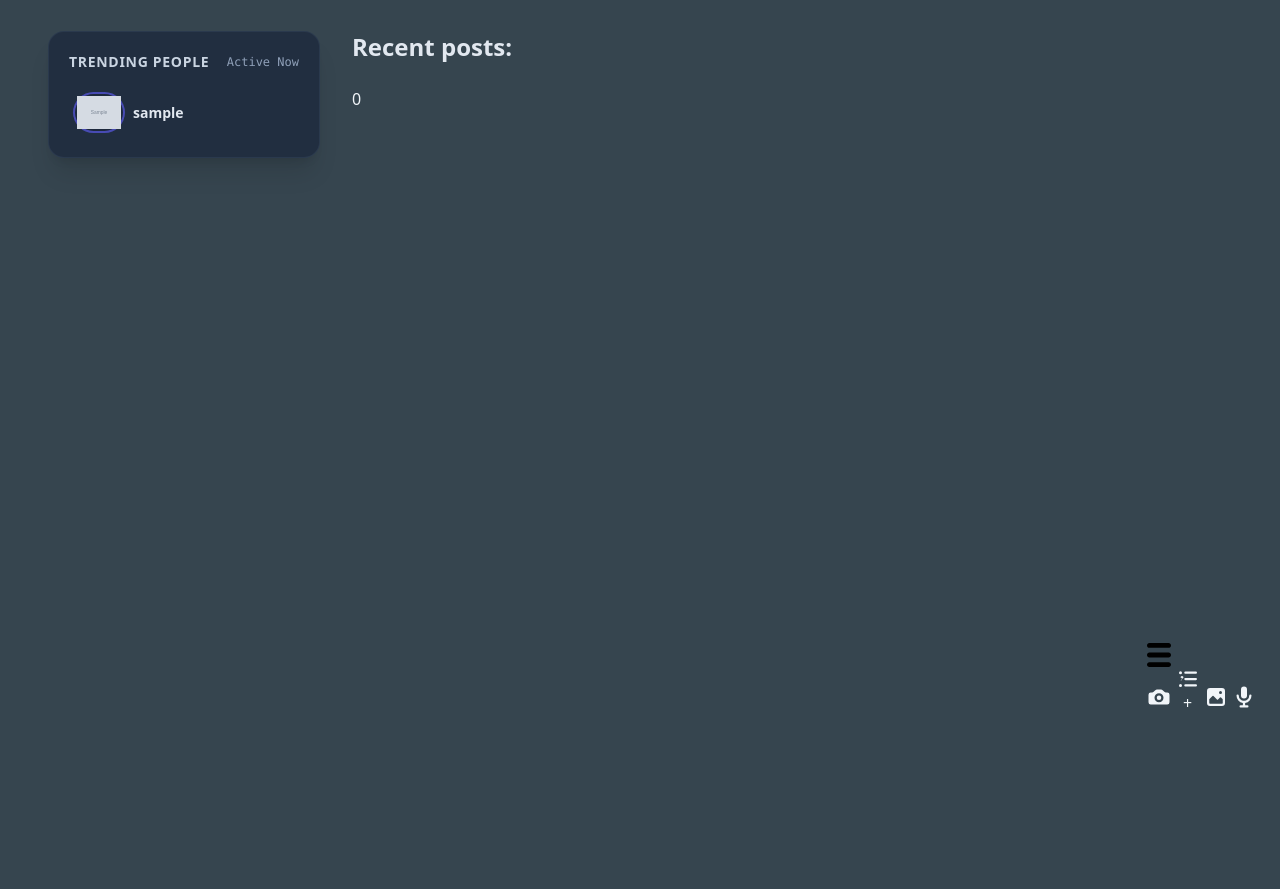
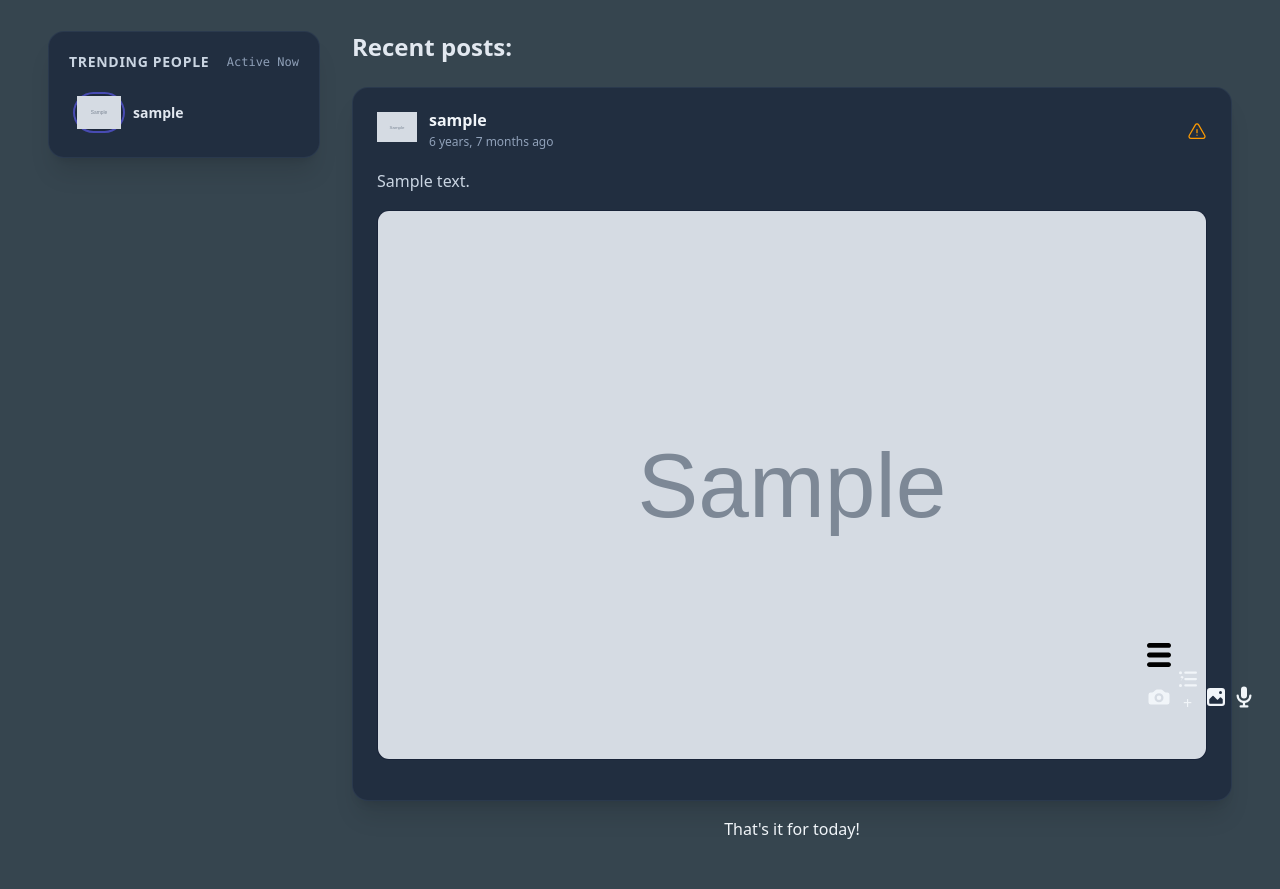
Before and after one commit to pratikkumararyan/OpenCircle, a Django app: page /ui/ in a window 1280 px wide. Shown: the part 61-950 px from the top of the page. Before the commit the page ends 769 px from the top, so only its background shows below. Run offline with Django 5.2, Linux system fonts and the light colour scheme; a user stored in the database is signed in; tables that the repository leaves empty hold one stand-in row (values such as "Sample post"); grey boxes marked "Sample" are stand-in pictures; data that the repository does not hold is empty; some libraries are stand-ins or nearby versions; some web fonts are replaced.

Commit message:
OKAYYYYY FINALLYYYYYY got the infinite scroll to work after wrestling with htmx calls for 45 whole mins and also made a system where it can find the last post so as to not throw errors and exit the htmx cycle gracefully, and also implemented a linking of users posts to their accounts on the dash

```diff
--- a/templates/UI/dashboard.html
+++ b/templates/UI/dashboard.html
@@ -123,7 +123,7 @@
             <main class="lg:col-span-9 xl:col-span-9 space-y-6 w-full">
                 <h2 class="text-xl md:text-2xl font-bold text-slate-200">Recent posts:</h2>
                 <div id="posts-feed" class="space-y-6 w-full">
-                    <input value="{{ newest }}" id="field{{ newest }}" name="post" />
+                    <input value="{{ newest }}" id="field{{ newest }}" name="post{{ newest }}" hidden/>
                     <div hx-get="feed/{{ newest }}"
                          hx-trigger="revealed"
                          hx-include="#field{{ newest }}"
--- a/templates/UI/postPartial.html
+++ b/templates/UI/postPartial.html
@@ -3,12 +3,14 @@
         <div class="flex items-center gap-3">
             <div class="avatar">
                 <div class="w-10 h-10 rounded-full">
+                    <a href="profile/{{ post.poster.pk }}">
                     <img src="{{ post.poster.profile.profile_picture.url }}"
-                         alt="{{ post.user.username }}" />
+                         alt="{{ post.poster.username }}" />
+                    </a>
                 </div>
             </div>
             <div>
-                <h3 class="font-bold text-sm md:text-base leading-none text-slate-100">{{ post.poster.username }}</h3>
+                <h3 class="font-bold text-sm md:text-base leading-none text-slate-100"><a href="profile/{{ post.poster.pk }}">{{ post.poster.username }}</a></h3>
                 <span class="text-xs text-slate-400">{{ post.timestamp|timesince }} ago</span>
             </div>
         </div>
@@ -32,9 +34,9 @@
                  alt="Post media" />
         </div>
     {% endif %}
-    <input value="{{ Id }}" id="field{{ Id }}" hidden name="post" />
+    <input value="{{ Id }}" id="field{{ Id }}" hidden name="post{{ Id }}" />
 </article>
-<div hx-get="{% url "feed/{{ Id }}" %}"
+<div hx-get="feed/{{ Id }}"
                          hx-include="#field{{ Id }}"
                          hx-trigger="revealed"
                          hx-swap="outerHTML"
--- a/ui/views.py
+++ b/ui/views.py
@@ -12,7 +12,7 @@ def ui(request):
     profile = Profile.objects.get(user=user)
     img = profile.profile_picture.url
     following = user.followers.all()
-    newest = Post.objects.all().order_by("-timestamp")[0].pk - 1
+    newest = Post.objects.all().order_by("-timestamp")[0].pk
     return render(request, "UI/dashboard.html", {"username": name, "img": img, "following": following, "newest": newest})
 
 @login_required
@@ -45,7 +45,9 @@ def postMessage(request):
     return redirect("/")
 
 def feed(request, postId):
-
-        lastIndex = request.session.get("post")
+    lastIndex = str(int(request.GET.get(f"post{postId}")) - 1)
+    try:
         postObj = Post.objects.get(pk=postId)
-        return render(request, "UI/postPartial.html", {"post": postObj, "Id": (lastIndex+1)})
+        return render(request, "UI/postPartial.html", {"post": postObj, "Id": lastIndex})
+    except Post.DoesNotExist:
+        return HttpResponse("<p class='-m-2 text-error'><center>That's it for today!</center></p>")
```
